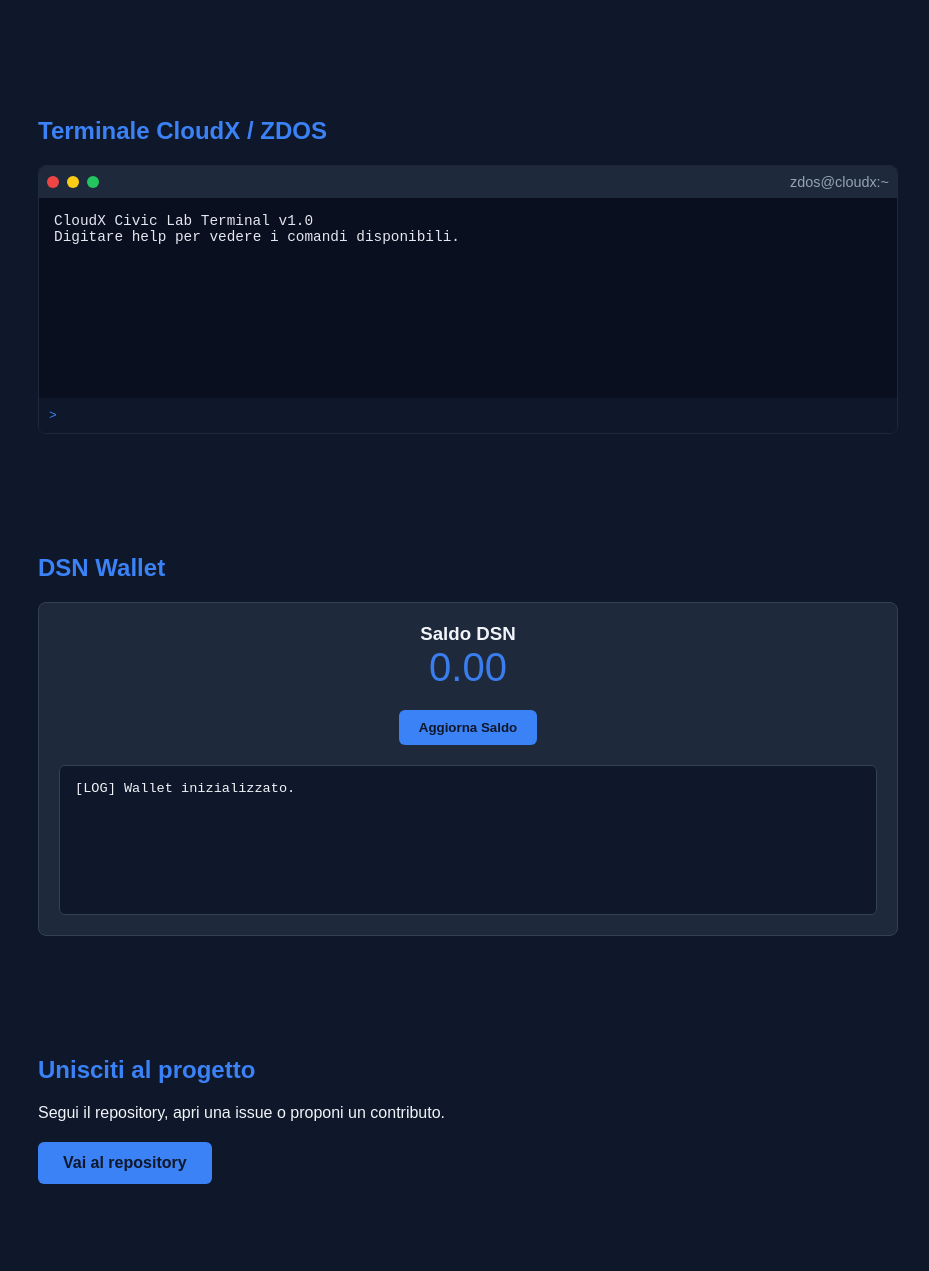
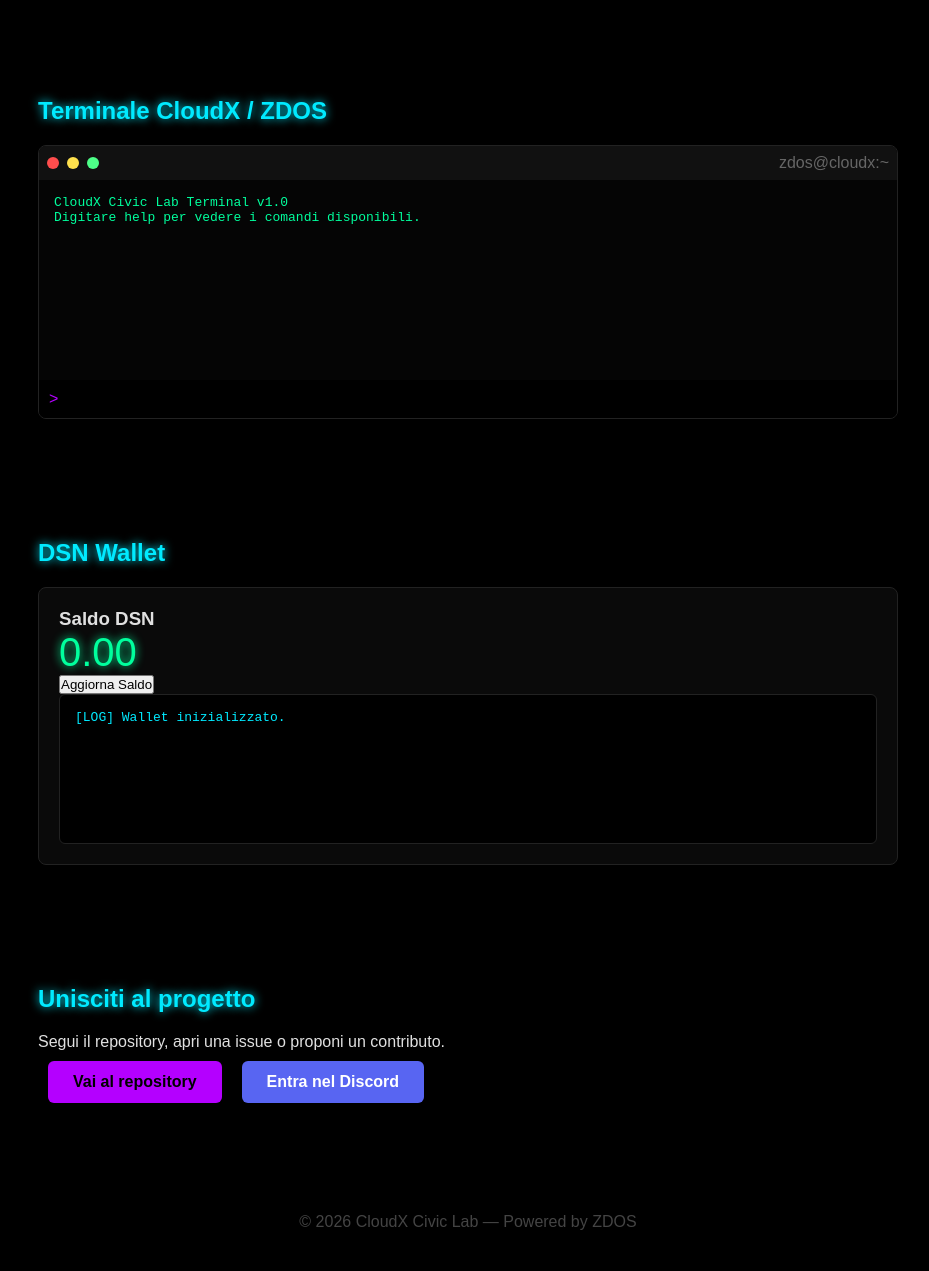
Before and after one commit to high-cde/Cloudx-site-by-zdos, a plain HTML site: page index.html in a window 1280 px wide. Shown: the part 1069-2340 px from the top of the page, without its empty margins (172-1101 px from the left). Drawn offline with Linux system fonts and the light colour scheme.

Commit message:
Cyber neon theme + Discord button

```diff
--- a/index.html
+++ b/index.html
@@ -109,6 +109,7 @@
   <p>Segui il repository, apri una issue o proponi un contributo.</p>
   <a class="repo-link" href="https://github.com/high-cde/Cloudx-site-by-zdos">
     Vai al repository
+   <a class="discord-link" href="https://discord.gg/9fDdURTevG" target="_blank">Entra nel Discord</a>
   </a>
 </section>
 
--- a/style.css
+++ b/style.css
@@ -5,20 +5,29 @@
 }
 
 body {
-  font-family: Arial, sans-serif;
-  background: #0f172a;
-  color: #f1f5f9;
+  font-family: 'Orbitron', Arial, sans-serif;
+  background: #000000;
+  color: #e0e0e0;
   overflow-x: hidden;
 }
 
+/* Neon glow */
+:root {
+  --neon-blue: #00eaff;
+  --neon-purple: #b400ff;
+  --neon-green: #00ff9d;
+}
+
+/* Scanline */
 .scanline {
   position: fixed;
   top: 0;
   left: 0;
   width: 100%;
   height: 2px;
-  background: rgba(59,130,246,0.4);
-  animation: scan 6s linear infinite;
+  background: var(--neon-blue);
+  opacity: 0.4;
+  animation: scan 5s linear infinite;
 }
 
 @keyframes scan {
@@ -26,49 +35,68 @@
   100% { top: 100%; }
 }
 
+/* Hero */
 .hero {
   text-align: center;
   padding: 100px 20px;
 }
 
 .title {
-  font-size: 3rem;
-  color: #3b82f6;
+  font-size: 3.5rem;
+  color: var(--neon-blue);
+  text-shadow: 0 0 15px var(--neon-blue);
   letter-spacing: 4px;
-  animation: glow 2s infinite alternate;
-}
-
-@keyframes glow {
-  from { text-shadow: 0 0 10px #3b82f6; }
-  to { text-shadow: 0 0 25px #60a5fa; }
 }
 
 .subtitle {
   margin-top: 10px;
   font-size: 1.2rem;
-  color: #94a3b8;
+  color: #888;
 }
 
-.cta-container {
-  margin-top: 30px;
+/* Buttons */
+.cta, .discord-link, .repo-link {
+  display: inline-block;
+  margin: 10px;
+  padding: 12px 25px;
+  border-radius: 6px;
+  font-weight: bold;
+  text-decoration: none;
+  transition: 0.3s;
 }
 
 .cta {
-  display: inline-block;
-  margin: 10px;
-  padding: 12px 25px;
-  border: 1px solid #3b82f6;
-  color: #3b82f6;
-  text-decoration: none;
-  border-radius: 6px;
-  transition: 0.3s;
+  border: 1px solid var(--neon-blue);
+  color: var(--neon-blue);
 }
 
 .cta:hover {
-  background: #3b82f6;
-  color: #0f172a;
+  background: var(--neon-blue);
+  color: #000;
+  box-shadow: 0 0 15px var(--neon-blue);
 }
 
+.discord-link {
+  background: #5865F2;
+  color: #fff;
+}
+
+.discord-link:hover {
+  background: #4752C4;
+  box-shadow: 0 0 15px #5865F2;
+}
+
+.repo-link {
+  background: var(--neon-purple);
+  color: #000;
+}
+
+.repo-link:hover {
+  background: var(--neon-green);
+  box-shadow: 0 0 15px var(--neon-green);
+}
+
+/* Sections */
 .section {
   padding: 60px 20px;
   max-width: 900px;
@@ -76,21 +104,12 @@
 }
 
 .section h2 {
-  color: #3b82f6;
+  color: var(--neon-blue);
+  text-shadow: 0 0 10px var(--neon-blue);
   margin-bottom: 20px;
 }
 
-.dsn {
-  color: #3b82f6;
-  animation: pulse 1.5s infinite;
-}
-
-@keyframes pulse {
-  0% { opacity: 0.5; }
-  50% { opacity: 1; }
-  100% { opacity: 0.5; }
-}
-
+/* Cards */
 .roles-grid {
   display: grid;
   grid-template-columns: repeat(auto-fit, minmax(250px, 1fr));
@@ -98,28 +117,29 @@
 }
 
 .role-card {
-  background: #1e293b;
+  background: #0a0a0a;
+  border: 1px solid #222;
   padding: 20px;
   border-radius: 8px;
-  border: 1px solid #334155;
   transition: 0.3s;
 }
 
 .role-card:hover {
-  border-color: #3b82f6;
+  border-color: var(--neon-purple);
+  box-shadow: 0 0 15px var(--neon-purple);
   transform: translateY(-5px);
 }
 
+/* Terminal */
 .terminal {
-  background: #0a0f1f;
-  border: 1px solid #1e293b;
+  background: #050505;
+  border: 1px solid #222;
   border-radius: 8px;
   overflow: hidden;
-  margin-top: 20px;
 }
 
 .terminal-header {
-  background: #1e293b;
+  background: #111;
   padding: 8px;
   display: flex;
   align-items: center;
@@ -132,14 +152,13 @@
   border-radius: 50%;
 }
 
-.red { background: #ef4444; }
-.yellow { background: #facc15; }
-.green { background: #22c55e; }
+.red { background: #ff4d4d; }
+.yellow { background: #ffe14d; }
+.green { background: #4dff88; }
 
 .term-title {
   margin-left: auto;
-  color: #94a3b8;
-  font-size: 0.9rem;
+  color: #666;
 }
 
 .terminal-body {
@@ -147,21 +166,18 @@
   height: 200px;
   overflow-y: auto;
   font-family: monospace;
-  font-size: 0.9rem;
-  color: #e2e8f0;
+  color: var(--neon-green);
 }
 
 .terminal-input {
   display: flex;
-  align-items: center;
   padding: 10px;
-  background: #0f172a;
+  background: #000;
 }
 
 .prompt {
-  color: #3b82f6;
+  color: var(--neon-purple);
   margin-right: 10px;
-  font-family: monospace;
 }
 
 #terminal-input {
@@ -169,77 +185,37 @@
   background: transparent;
   border: none;
   outline: none;
-  color: #f1f5f9;
+  color: var(--neon-blue);
   font-family: monospace;
 }
 
+/* Wallet */
 .wallet {
-  background: #1e293b;
+  background: #0a0a0a;
+  border: 1px solid #222;
   padding: 20px;
   border-radius: 8px;
-  border: 1px solid #334155;
-}
-
-.wallet-balance {
-  text-align: center;
 }
 
 .wallet-balance p {
   font-size: 2.5rem;
-  color: #3b82f6;
-  animation: pulse 1.5s infinite;
-}
-
-.wallet-actions {
-  display: flex;
-  justify-content: center;
-  gap: 20px;
-  margin: 20px 0;
-}
-
-.wallet-actions button {
-  padding: 10px 20px;
-  background: #3b82f6;
-  border: none;
-  border-radius: 6px;
-  color: #0f172a;
-  font-weight: bold;
-  cursor: pointer;
-  transition: 0.3s;
-}
-
-.wallet-actions button:hover {
-  background: #60a5fa;
+  color: var(--neon-green);
+  text-shadow: 0 0 10px var(--neon-green);
 }
 
 .wallet-log {
-  background: #0f172a;
+  background: #000;
   padding: 15px;
   height: 150px;
   overflow-y: auto;
   font-family: monospace;
-  font-size: 0.85rem;
+  border: 1px solid #222;
   border-radius: 6px;
-  border: 1px solid #334155;
-}
-
-.repo-link {
-  display: inline-block;
-  margin-top: 20px;
-  padding: 12px 25px;
-  background: #3b82f6;
-  color: #0f172a;
-  text-decoration: none;
-  border-radius: 6px;
-  font-weight: bold;
-}
-
-.repo-link:hover {
-  background: #60a5fa;
+  color: var(--neon-blue);
 }
 
 footer {
   text-align: center;
   padding: 40px;
-  color: #64748b;
+  color: #444;
 }
```
